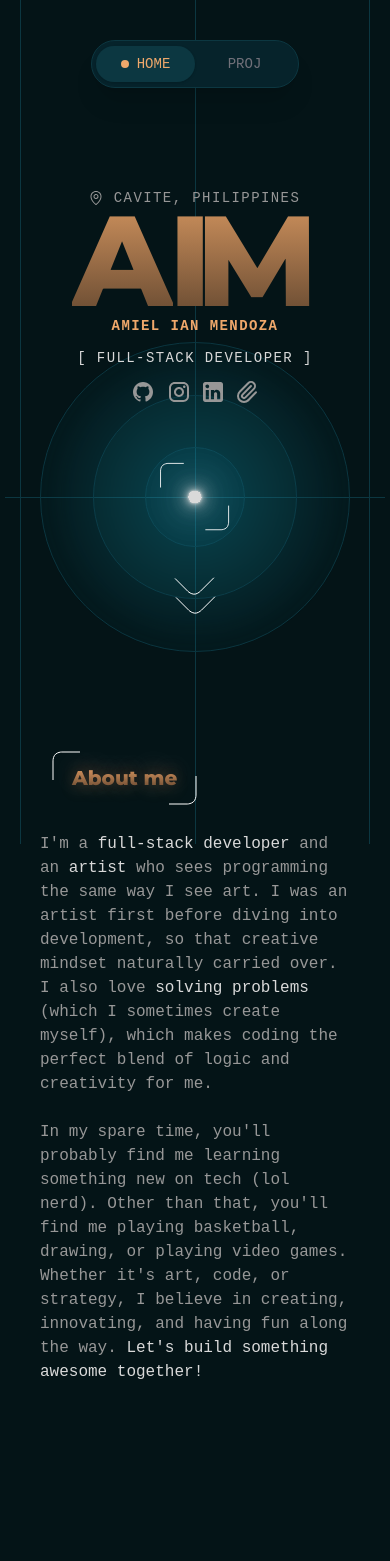
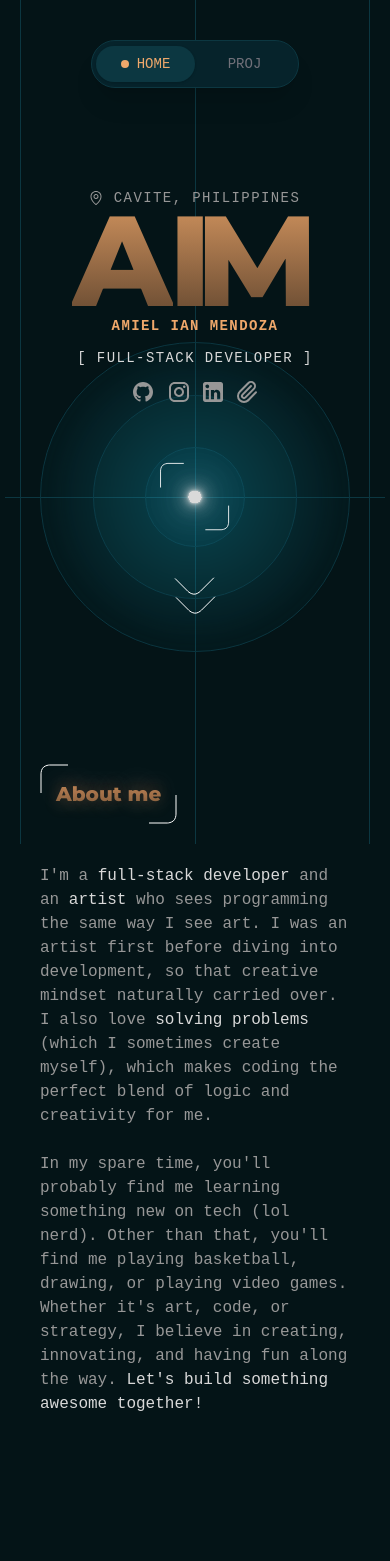
Before and after one commit to aimndz/portfolio, a Next.js app: page /home in a window 390 px wide. Shown: the top 1561 px of the page. Built offline with nearby package versions, Linux system fonts and the light colour scheme; a web font is replaced by a local one.

Commit message:
Feat: Add animation on section title and about me text

```diff
--- a/src/components/SectionTitle.tsx
+++ b/src/components/SectionTitle.tsx
@@ -1,12 +1,20 @@
 import CornerAccent from "../../public/icons/CornerAccent";
+import { motion } from "motion/react";
 
 function SectionTitle({ title }: { title: string }) {
   return (
-    <h2 className="relative text-xl md:text-3xl font-montserrat font-extrabold md:mb-20 mb-10 inline-block glowing-gradient-text">
-      <CornerAccent className="absolute md:bottom-8 md:left-0 left-3 bottom-3" />
-      <p className="ml-8">{title}</p>
-      <CornerAccent className="absolute md:-right-8 md:top-8 top-3 -right-5 rotate-180" />
-    </h2>
+    <motion.h2
+      className="relative text-xl md:text-3xl font-montserrat font-extrabold md:mb-20 mb-10 inline-block p-4 md:p-8 glowing-gradient-text"
+      initial={{ opacity: 0, y: 20, filter: "blur(8px)" }}
+      whileInView={{ opacity: 1, y: 0, filter: "blur(0px)" }}
+      transition={{ duration: 0.5 }}
+    >
+      <CornerAccent className="absolute top-0 left-0" />
+      <motion.p>{title}</motion.p>
+      <motion.div layout>
+        <CornerAccent className="absolute right-0 bottom-0 rotate-180" />
+      </motion.div>
+    </motion.h2>
   );
 }
 
--- a/src/components/sections/AboutMe.tsx
+++ b/src/components/sections/AboutMe.tsx
@@ -1,11 +1,17 @@
 import SectionTitle from "../SectionTitle";
+import { motion } from "framer-motion";
 
 function AboutMe() {
   return (
     <div className="max-w-4xl mx-10 md:mt-52">
       <SectionTitle title="About me" />
       <div className="text-p-muted md:text-lg text-md">
-        <p>
+        <motion.p
+          initial={{ opacity: 0, y: 100, filter: "blur(8px)" }}
+          whileInView={{ opacity: 1, y: 0, filter: "blur(0px)" }}
+          transition={{ duration: 0.5 }}
+          viewport={{ amount: 0.5 }}
+        >
           I&apos;m a{" "}
           <span className="text-p-default">full-stack developer</span> and an{" "}
           <span className="text-p-default">artist</span> who sees programming
@@ -14,9 +20,16 @@ function AboutMe() {
           love <span className="text-p-default">solving problems</span> (which I
           sometimes create myself), which makes coding the perfect blend of
           logic and creativity for me.
-        </p>
+        </motion.p>
+
         <br />
-        <p>
+
+        <motion.p
+          initial={{ opacity: 0, y: 20, filter: "blur(8px)" }}
+          whileInView={{ opacity: 1, y: 0, filter: "blur(0px)" }}
+          transition={{ delay: 0.1, duration: 0.5 }}
+          viewport={{ amount: 0.5 }}
+        >
           In my spare time, you&apos;ll probably find me learning something new
           on tech (lol nerd). Other than that, you&apos;ll find me playing
           basketball, drawing, or playing video games. Whether it&apos;s art,
@@ -25,7 +38,7 @@ function AboutMe() {
           <span className="text-p-default">
             Let&apos;s build something awesome together!
           </span>
-        </p>
+        </motion.p>
       </div>
     </div>
   );
--- a/src/components/sections/FeaturedProjects.tsx
+++ b/src/components/sections/FeaturedProjects.tsx
@@ -4,7 +4,7 @@ import { content } from "@/lib/constants";
 import { Button } from "../ui/button";
 import { ArrowRight } from "lucide-react";
 import Link from "next/link";
-import { motion } from "motion/react";
+// import { motion } from "motion/react";
 // import Github from "../../../public/icons/Github";
 // import Link from "next/link";
 
```
